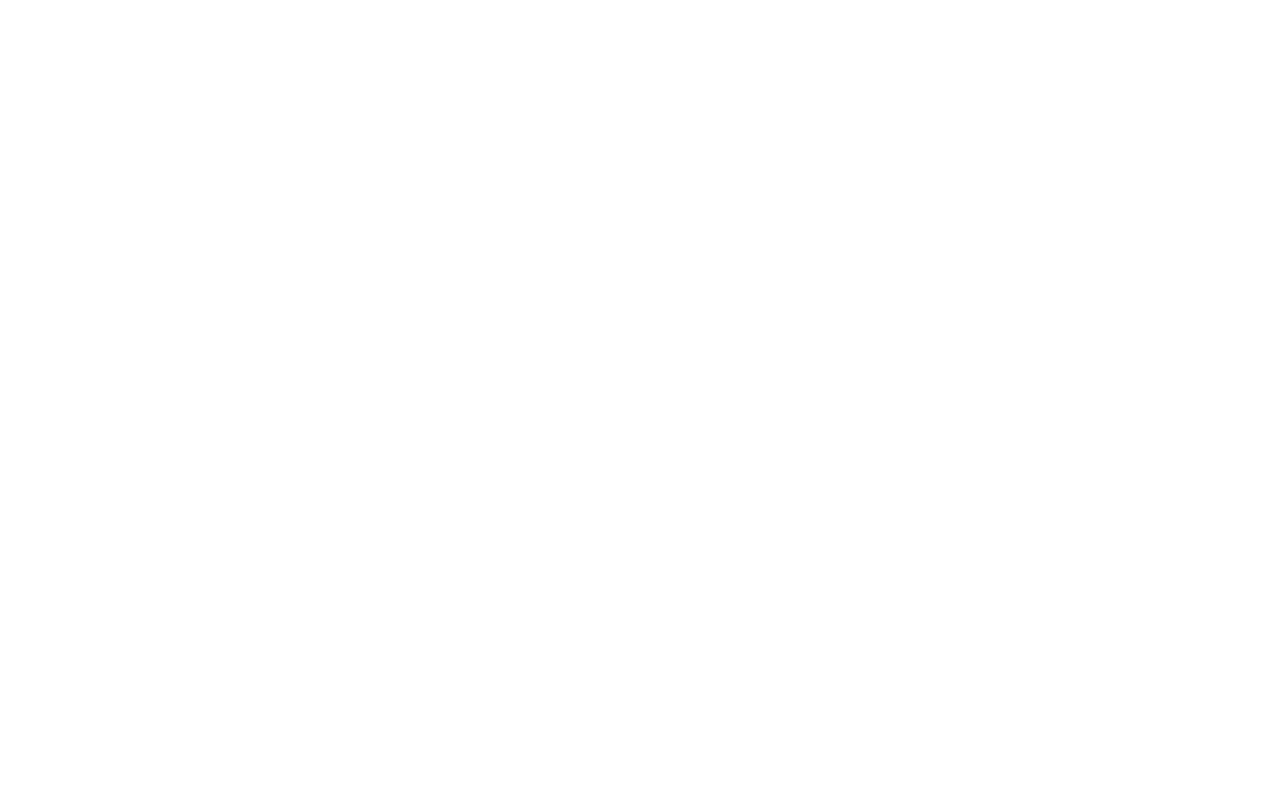
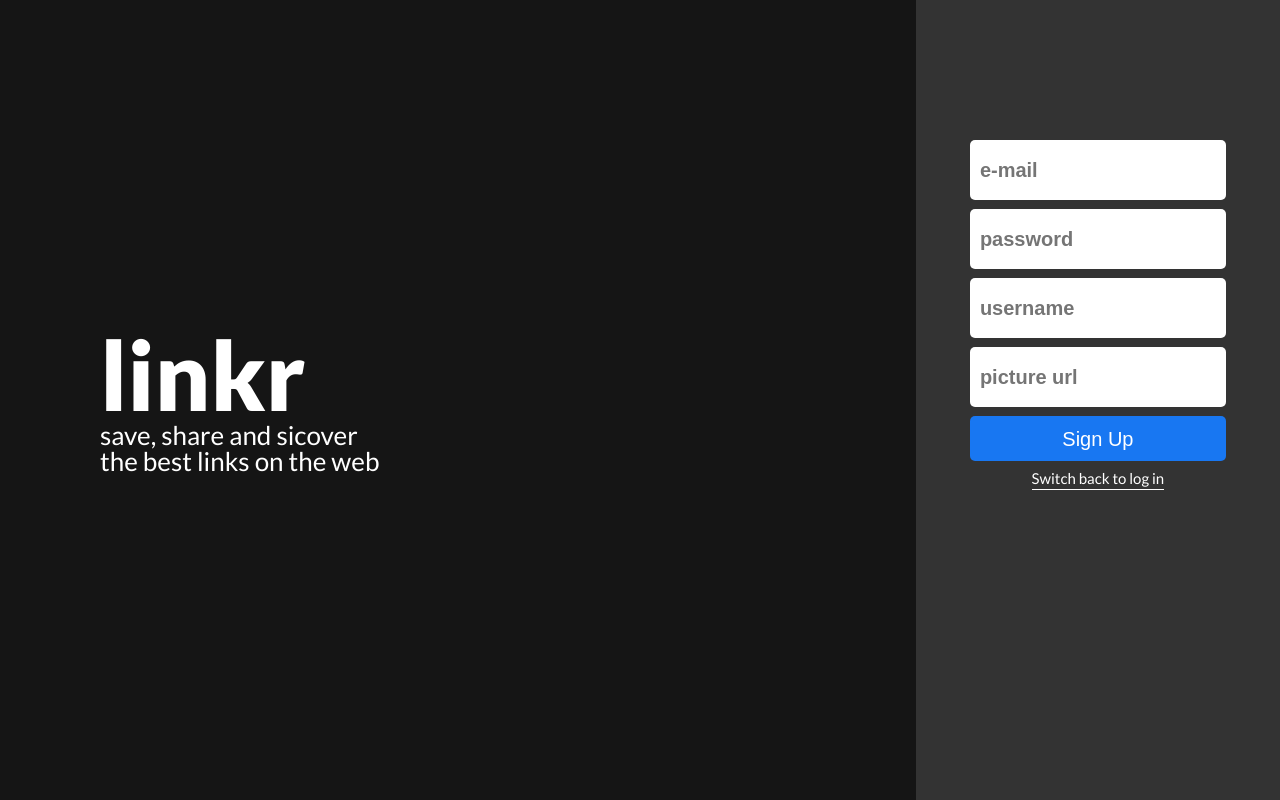
Before and after one commit to FSacerdote/projeto19-linkr-front, a React (Create React App) app: page /signup in a window 1280 px wide. Before the commit this address had no page. Built offline with nearby package versions, Linux system fonts and the light colour scheme.

Commit message:
feat: implementação do layout na pagina de signup (#15)

```diff
--- a/src/App.js
+++ b/src/App.js
@@ -2,8 +2,12 @@
 import ResetCss from "./style/ResetCss";
 import GlobalStyle from "./style/GlobalStyle";
 import TimelinePage from "./pages/TimelinePage";
+
+import SignupPage from "./pages/Signup/SignupPage";
+
 import HashtagPage from "./pages/HashtagPage"
 import { UserPage } from "./pages/UserPage";
+
 
 function App() {
   return (
@@ -12,8 +16,12 @@
       <GlobalStyle />
       <Routes>
         <Route path="/timeline" element={<TimelinePage />} />
+
+        <Route path="/signup" element={<SignupPage />} />
+
         <Route path="/user/:id?" element={<UserPage />} />
         <Route path="/hashtag/:hashtag" element={<HashtagPage />} />
+
       </Routes>
     </BrowserRouter>
   );
--- /dev/null
+++ b/src/pages/Signup/SignupPage.jsx
@@ -0,0 +1,51 @@
+import { Body, Container, Sidebar, StyledLink } from "../../style/FormsStyle"
+
+export default function SignupPage(){
+  return(
+    <Body>
+      <Sidebar>
+        <div>
+        <h1>linkr</h1>
+        <span>save, share and sicover the best links on the web</span>
+
+        </div>
+      </Sidebar>
+
+    <Container>
+      <label>
+      <form>
+        <input
+          type="email"
+          placeholder="e-mail"
+          name="email"
+          required
+        />
+        <input
+          type="password"
+          placeholder="password"
+          name="password"
+          required
+        />
+        <input
+          type="text"
+          placeholder="username"
+          name="username"
+          required
+        />
+        <input
+          type="url"
+          placeholder="picture url"
+          name="pictureUrl"
+          required
+        />
+      <button>Sign Up</button>
+      </form>
+
+      </label>
+
+      <StyledLink>Switch back to log in</StyledLink>
+    </Container>
+    </Body>
+
+  )
+}
--- /dev/null
+++ b/src/style/FormsStyle.js
@@ -0,0 +1,84 @@
+import { Link } from "react-router-dom";
+import { styled } from "styled-components";
+
+export const Body = styled.div`
+  min-height: 100vh;
+  display: flex;
+  justify-content: space-around;
+  align-items: center;
+`;
+export const Container = styled.div`
+  width: 30%;
+  min-height: 100vh;
+  background-color: #333333;
+  display: flex;
+  flex-direction: column;
+  align-items: center;
+  padding-top: 140px;
+
+  form {
+    display: flex;
+    flex-direction: column;
+    align-items: center;
+    justify-content: center;
+    margin: 60px 0 px;
+  }
+
+  input {
+    width: 20vw;
+    height: 60px;
+    margin-bottom: 9px;
+    padding: 10px;
+    border: none;
+    border-radius: 5px;
+    color: #9f9f9f;
+    font-weight: 700;
+    font-size: 20px;
+  }
+
+  button {
+    width: 100%;
+    height: 45px;
+    display: flex;
+    align-items: center;
+    justify-content: center;
+    border: none;
+    border-radius: 5px;
+    background-color: #1877f2;
+
+    font-size: 20px;
+    line-height: 26px;
+    text-align: center;
+    color: #ffffff;
+    margin-bottom: 9px;
+  }
+`;
+
+export const StyledLink = styled(Link)`
+  font-size: 15px;
+  line-height: 17px;
+  text-decoration: none;
+  color: #ffffff;
+  border-bottom: 1px solid #ffffff;
+  padding-bottom: 2px;
+`;
+
+export const Sidebar = styled.div`
+  width: 75%;
+  height: 100vh;
+  background-color: #151515;
+  display: flex;
+  align-items: center;
+  color: #ffffff;
+  padding-left: 100px;
+  div {
+    width: 300px;
+    h1 {
+      font-size: 96px;
+      font-weight: 900;
+    }
+    span {
+      font-size: 26px;
+    }
+  }
+`;
```
Also changed, not shown: 1 other file (tests, documents, lock files or other folders).
